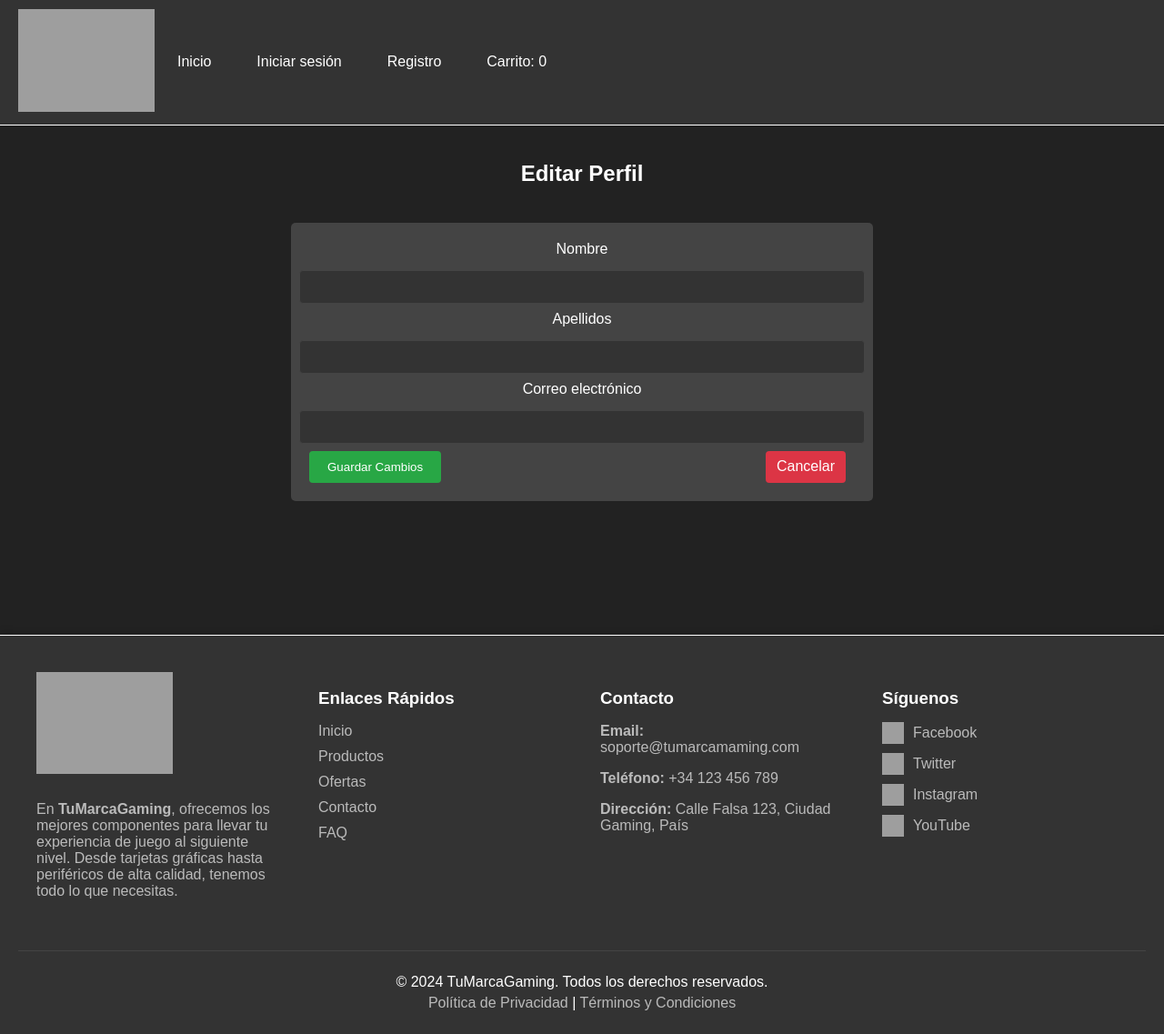
After one commit to omar8910/Proyecto_TFG_Omar, a PHP site: the page made by src/Views/Usuario/editarPerfil.php in a window 1280 px wide. The commit adds this page. Shown: the whole page at 91% size. Run offline with PHP 8.4, Linux system fonts and the light colour scheme; the template is opened without the code that fills it, so the values that code supplies are empty; some libraries are stand-ins or nearby versions; grey boxes are pictures that could not be loaded.

Commit message:
Añadidas funcionalidades para editar perfil de usuario y vaciar carrito de compras. Se implementaron las rutas y vistas correspondientes, así como mejoras en la interfaz de usuario.

```diff
--- a/src/Views/Layout/Header.php
+++ b/src/Views/Layout/Header.php
@@ -145,6 +145,7 @@
                     <li><a href="<?= BASE_URL ?>Pedido/misPedidos">Mis pedidos</a></li>
                     <li><a href="<?= BASE_URL ?>Carrito/verCarrito">Carrito: <?= isset($_SESSION['carrito']) ? count($_SESSION['carrito']) : 0 ?></a></li>
                     <li class="user-info">Usuario: <?= $_SESSION['inicioSesion']->nombre . " " . $_SESSION['inicioSesion']->apellidos ?></li>
+                    <li><a href="<?= BASE_URL ?>Usuario/editarPerfil">Editar perfil</a></li>
                     <li><a href="<?= BASE_URL ?>Usuario/cerrarSesion">Cerrar sesión</a></li>
                 <?php endif; ?>
             </ul>
--- /dev/null
+++ b/src/Views/Usuario/editarPerfil.php
@@ -0,0 +1,199 @@
+<style>
+    /* Estilos generales */
+    .panel-section {
+        background-color: #222;
+        color: #ddd;
+        padding: 20px;
+        display: flex;
+        flex-direction: column;
+        align-items: center;
+        min-height: 65vh;
+    }
+
+    .panel-title {
+        font-size: 24px;
+        margin-bottom: 20px;
+        color: white;
+    }
+
+    .section-title {
+        font-size: 18px;
+        margin-bottom: 10px;
+        color: white;
+    }
+
+    .btn {
+        display: inline-block;
+        padding: 8px 12px;
+        background-color: #020405;
+        color: #fff;
+        text-decoration: none;
+        border-radius: 4px;
+        margin-right: 10px;
+    }
+
+    .btn:hover {
+        background-color: #333;
+        text-decoration: none;
+    }
+
+    .cancel-btn {
+        background-color: #dc3545;
+    }
+
+    .cancel-btn:hover {
+        background-color: #c82333;
+    }
+
+    .edit-btn {
+        background-color: #28a745;
+    }
+
+    /* Estilos para el formulario de edición */
+    .form-container {
+        display: flex;
+        flex-direction: column;
+        align-items: center;
+        width: 100%;
+        max-width: 600px;
+        margin-top: 20px;
+        background-color: #444;
+        padding: 20px;
+        border-radius: 5px;
+    }
+
+    .form-container input[type="text"],
+    .form-container input[type="email"],
+    .form-container input[type="password"],
+    .form-container select {
+        width: 100%;
+        padding: 10px;
+        margin: 8px 0;
+        background-color: #333;
+        color: #fff;
+        border: 1px solid #444;
+        border-radius: 4px;
+    }
+
+    .form-container input[type="submit"] {
+        width: auto;
+        padding: 10px 20px;
+        background-color: #28a745;
+        color: #fff;
+        border: none;
+        border-radius: 4px;
+        cursor: pointer;
+    }
+
+    .form-container input[type="submit"]:hover {
+        background-color: #218838;
+    }
+
+    .form-container .buttonContainer {
+        display: flex;
+        justify-content: space-between;
+        width: 100%;
+    }
+
+    .form-container label {
+        font-size: 16px;
+        margin-bottom: 6px;
+        color: white;
+    }
+
+    /* Estilos para el mensaje de éxito */
+    .success-message {
+        background-color: #d4edda;
+        /* Fondo verde claro */
+        color: #155724;
+        /* Texto verde oscuro */
+        padding: 12px 20px;
+        /* Espaciado interno */
+        border-radius: 5px;
+        /* Bordes redondeados */
+        margin-bottom: 20px;
+        /* Espaciado inferior */
+        font-size: 16px;
+        /* Tamaño de fuente */
+        text-align: center;
+        /* Centrar texto */
+        border: 1px solid #c3e6cb;
+        /* Borde verde */
+        box-shadow: 0 2px 4px rgba(0, 0, 0, 0.1);
+        /* Sombra suave */
+    }
+
+    /* Estilos para el mensaje de error */
+    .error-message {
+        background-color: #f8d7da;
+        /* Fondo rojo claro */
+        color: #721c24;
+        /* Texto rojo oscuro */
+        padding: 12px 20px;
+        /* Espaciado interno */
+        border-radius: 5px;
+        /* Bordes redondeados */
+        margin-bottom: 20px;
+        /* Espaciado inferior */
+        font-size: 16px;
+        /* Tamaño de fuente */
+        text-align: center;
+        /* Centrar texto */
+        border: 1px solid #f5c6cb;
+        /* Borde rojo */
+        box-shadow: 0 2px 4px rgba(0, 0, 0, 0.1);
+        /* Sombra suave */
+    }
+
+    /* Estilos para mensaje de acceso denegado */
+    .access-denied {
+        font-size: 18px;
+        color: #dc3545;
+        margin-top: 20px;
+    }
+</style>
+
+
+<div class="main-content">
+    <section class="panel-section">
+        <h1 class="panel-title">Editar Perfil</h1>
+
+        <!-- Mensaje de éxito -->
+        <?php if (isset($_SESSION['actualizacion']) && $_SESSION['actualizacion'] == 'correcta') : ?>
+            <div class="success-message">
+                ¡Perfil actualizado correctamente!
+            </div>
+            <?php unset($_SESSION['actualizacion']); // Limpiar el mensaje después de mostrarlo
+            ?>
+        <?php endif; ?>
+
+        <!-- Mensaje de error -->
+        <?php if (isset($_SESSION['actualizacion']) && $_SESSION['actualizacion'] == 'incorrecta') : ?>
+            <div class="error-message">
+                Hubo un error al actualizar los datos. Por favor, intenta nuevamente.
+            </div>
+            <?php unset($_SESSION['actualizacion']); // Limpiar el mensaje después de mostrarlo
+            ?>
+        <?php endif; ?>
+
+        <!-- Formulario de edición -->
+        <form action="<?= BASE_URL ?>Usuario/editarPerfil" method="POST" class="form-container">
+            <label for="nombre">Nombre</label>
+            <input type="text" name="datos[nombre]" value="<?= htmlspecialchars($usuario['nombre']) ?>" required>
+
+            <label for="apellidos">Apellidos</label>
+            <input type="text" name="datos[apellidos]" value="<?= htmlspecialchars($usuario['apellidos']) ?>" required>
+
+            <label for="email">Correo electrónico</label>
+            <input type="email" name="datos[email]" value="<?= htmlspecialchars($usuario['email']) ?>" required>
+
+            <input type="hidden" name="datos[id]" value="<?= $usuario['id']; ?>">
+
+            <div class="buttonContainer">
+                <input type="submit" value="Guardar Cambios" class="btn">
+                <a href="<?= BASE_URL ?>" class="btn cancel-btn">Cancelar</a>
+
+            </div>
+        </form>
+    </section>
+</div>
```
Also changed, not shown: src/Controllers/UsuarioController.php (+39 -3 lines), src/Repositories/UsuarioRepository.php (+5 -12 lines), src/Routes/Routes.php (+12 -0 lines), src/Views/Carrito/verCarrito.php (+11 -0 lines).
